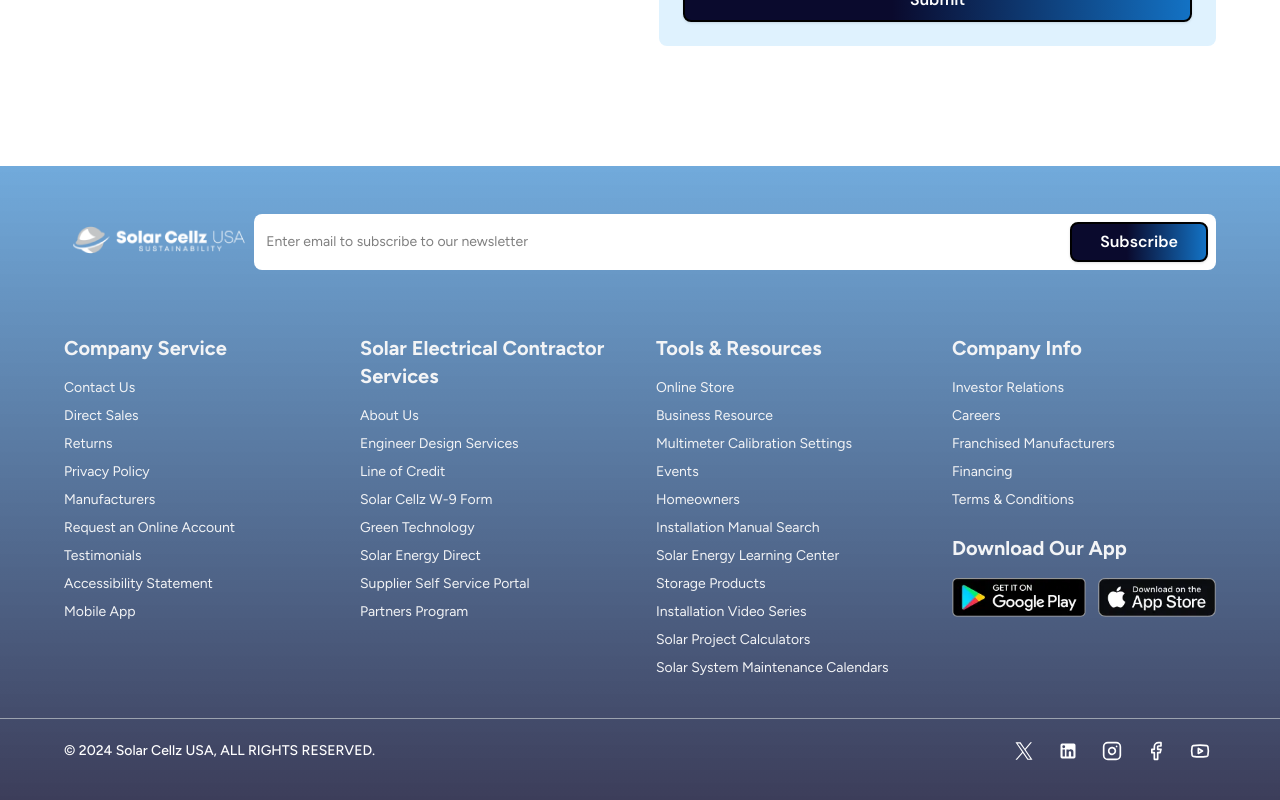
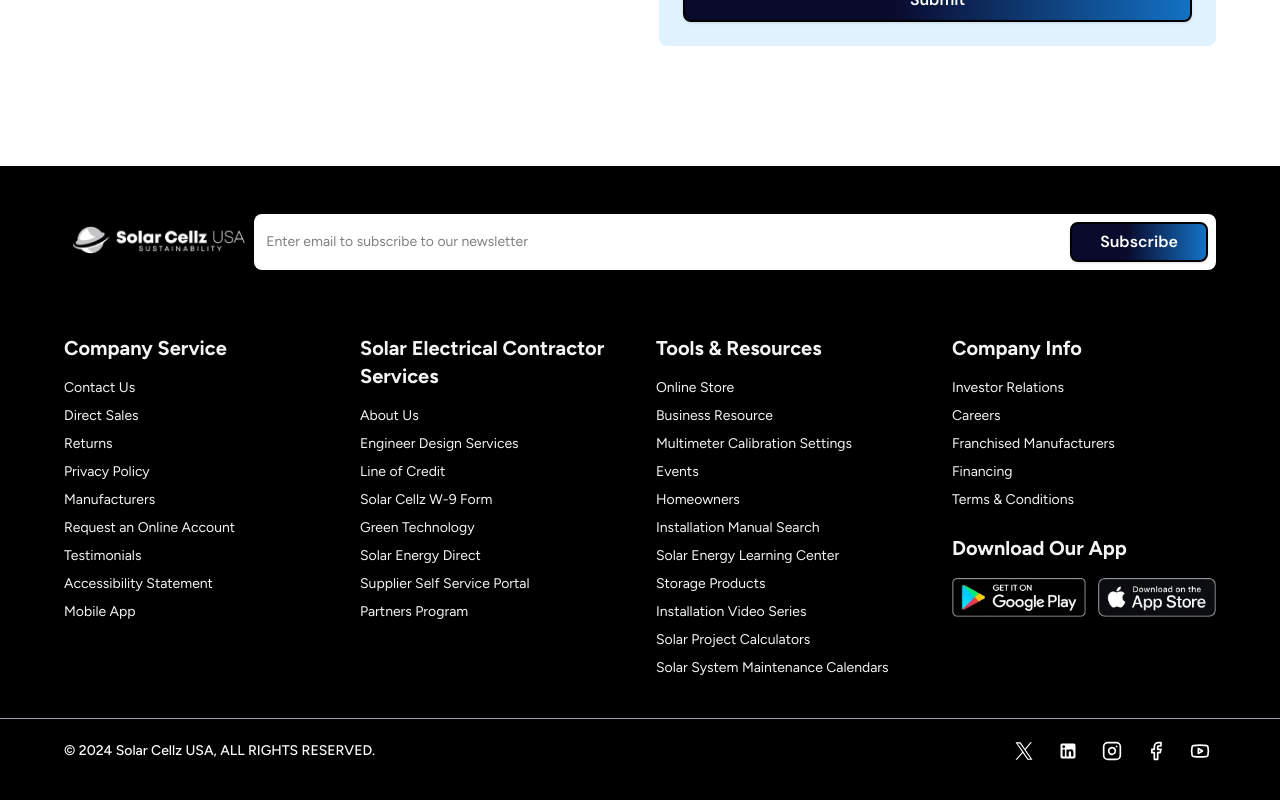
Before and after one commit to dev78972343/solar-cellz-landing, a React (Vite) app: page / in a window 1280 px wide. Shown: the part 10643-11443 px from the top of the page. Built offline with nearby package versions, Linux system fonts and the light colour scheme.

Commit message:
footer bg color change

```diff
--- a/src/components/shared/Footer/Footer.jsx
+++ b/src/components/shared/Footer/Footer.jsx
@@ -59,13 +59,7 @@ const companyInfoLinks = [
 
 export default function Footer() {
   return (
-    <footer
-      style={{
-        backgroundImage:
-          "linear-gradient(180deg, rgba(19, 114, 196, 0.60) 0%, rgba(10, 10, 45, 0.80) 100%)",
-      }}
-      className="mt-20 py-12"
-    >
+    <footer className="mt-20 py-12 bg-black">
       <ResponsiveContainer>
         <div className="flex-start-between w-full flex-col gap-y-5 lg:flex-row">
           <Link to="/">
```
